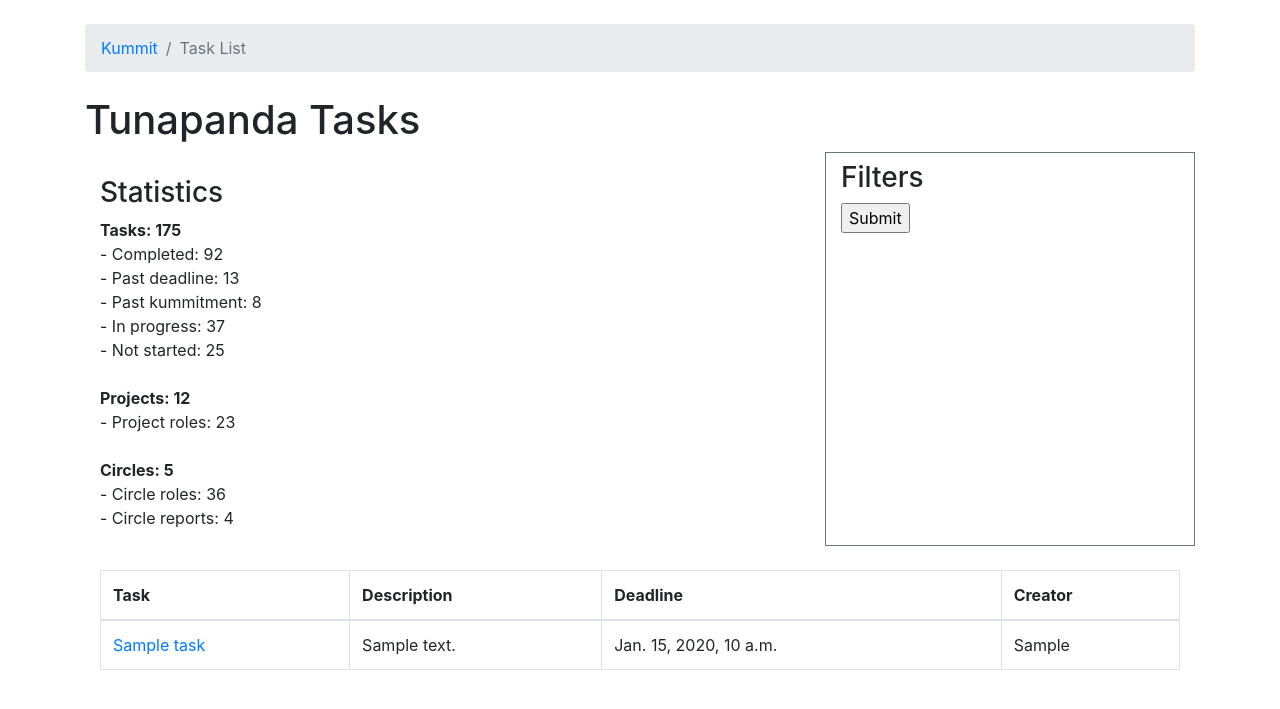
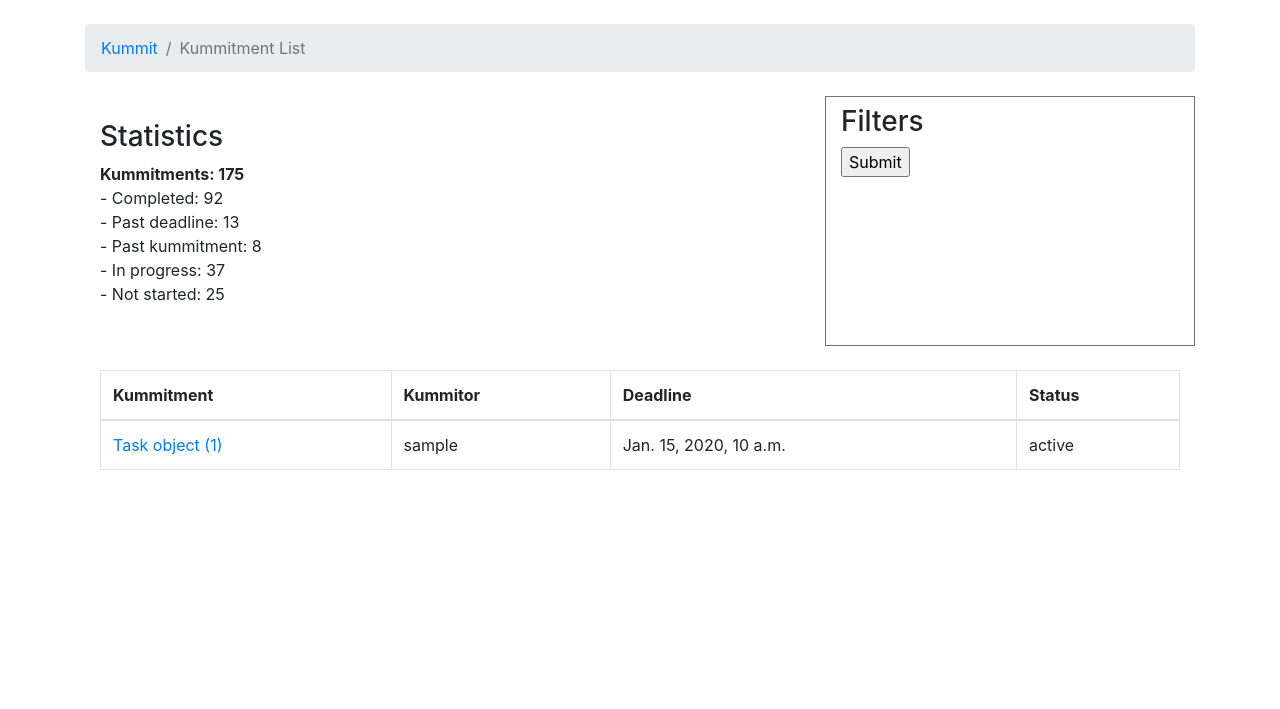
Before and after one commit to Jakeii/anapanda, a Django app: template commitments/templates/managetime/kummitment_filter.html in a window 1280 px wide. Shown: the part 56-765 px from the top of the page. Run offline with Django 3.2, Linux system fonts and the light colour scheme; tables that the repository leaves empty hold one stand-in row (values such as "Sample post"); the template is opened without the code that fills it: values that come from a table or form of the project are taken from there, most other values are stand-ins (such as "Sample title", 1, 10 or a date in 2020); some libraries are stand-ins or nearby versions.

Commit message:
Fixed some verbage

```diff
--- a/commitments/templates/managetime/kummitment_filter.html
+++ b/commitments/templates/managetime/kummitment_filter.html
@@ -4,11 +4,10 @@
 
 {% block breadcrumb %}
 <li class="breadcrumb-item"><a href="{% url 'kummithome' %}">Kummit</a></li>
-<li class="breadcrumb-item active">Task List</li>
+<li class="breadcrumb-item active">Kummitment List</li>
 {% endblock %}
 
 {% block content %}
-<h1>Tunapanda Tasks</h1>
 
 <div class="container">
   <div class="row">
@@ -16,18 +15,12 @@
     <div class="col-sm-8">
       <br>
       <h3>Statistics</h3>
-      <strong>Tasks: 175</strong> <br>
+      <strong>Kummitments: 175</strong> <br>
       - Completed: 92 <br>
       - Past deadline: 13 <br>
       - Past kummitment: 8 <br>
       - In progress: 37 <br>
       - Not started: 25 <br><br>
-      <strong>Projects: 12</strong><br>
-      - Project roles: 23
-      <br><br>
-      <p><strong>Circles: 5 </strong><br>
-      - Circle roles: 36 <br>
-      - Circle reports: 4
       <strong></strong>
 
 
@@ -50,20 +43,20 @@
   <table class="table table-bordered">
     <thead>
       <tr>
-        <th>Task</th>
-        <th>Description</th>
+        <th>Kummitment</th>
+        <th>Kummitor</th>
         <th>Deadline</th>
-        <th>Creator</th>
+        <th>Status</th>
       </tr>
     </thead>
     <tbody>
-      {% for task in task_list %}
+      {% for kummitment in kummitment_list %}
         <div class="row">
           <tr>
-            <td><a href="{{ task.get_absolute_url }}">{{ task.subject }}</a></td>
-            <td>{{ task.description }}</td>
-            <td>{{ task.deadline }}</td>
-            <td>{{ task.created_by }}</td>
+            <td><a href="{{ kummitment.get_absolute_url }}">{{ kummitment.task }}</a></td>
+            <td>{{ kummitment.kummitor }}</td>
+            <td>{{ kummitment.deadline }}</td>
+            <td>{{ kummitment.status }}</td>
           </tr>
         </div>
       {% endfor %}
```
